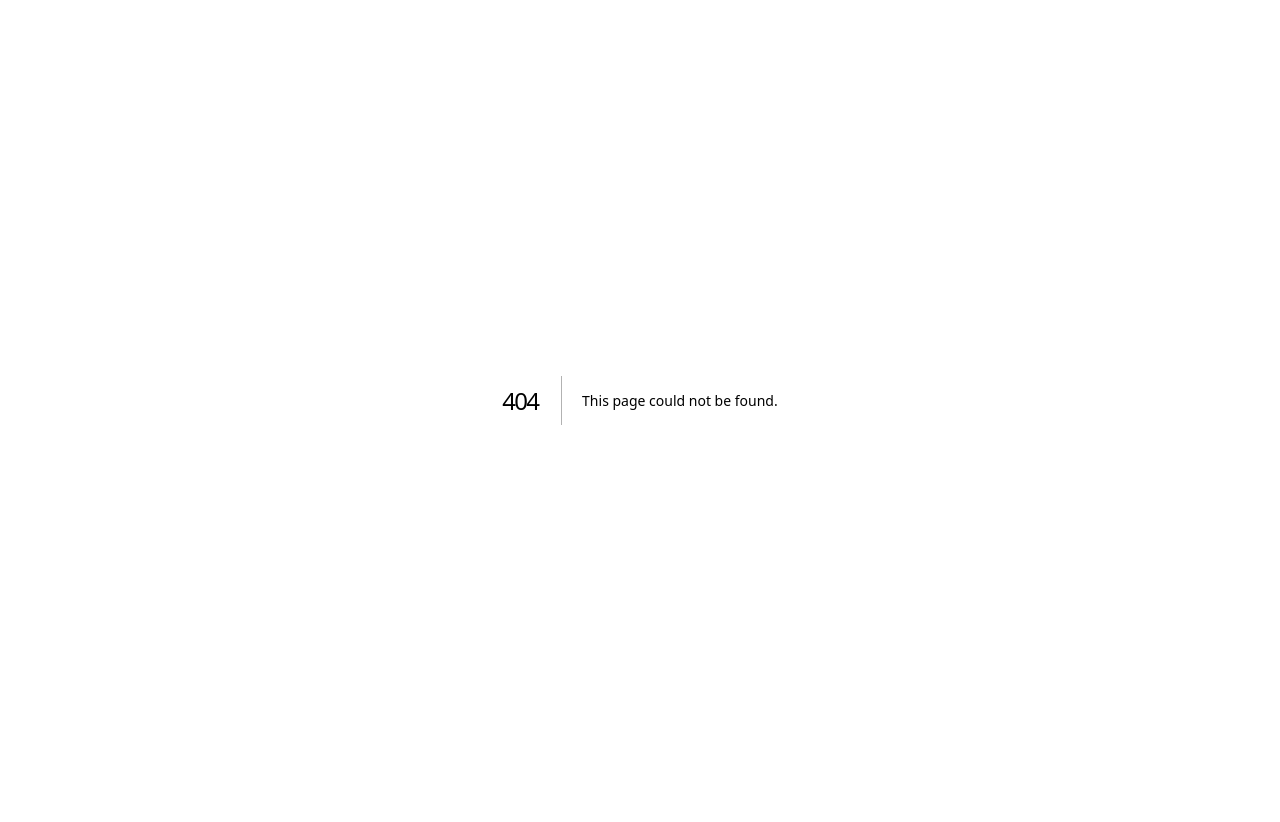
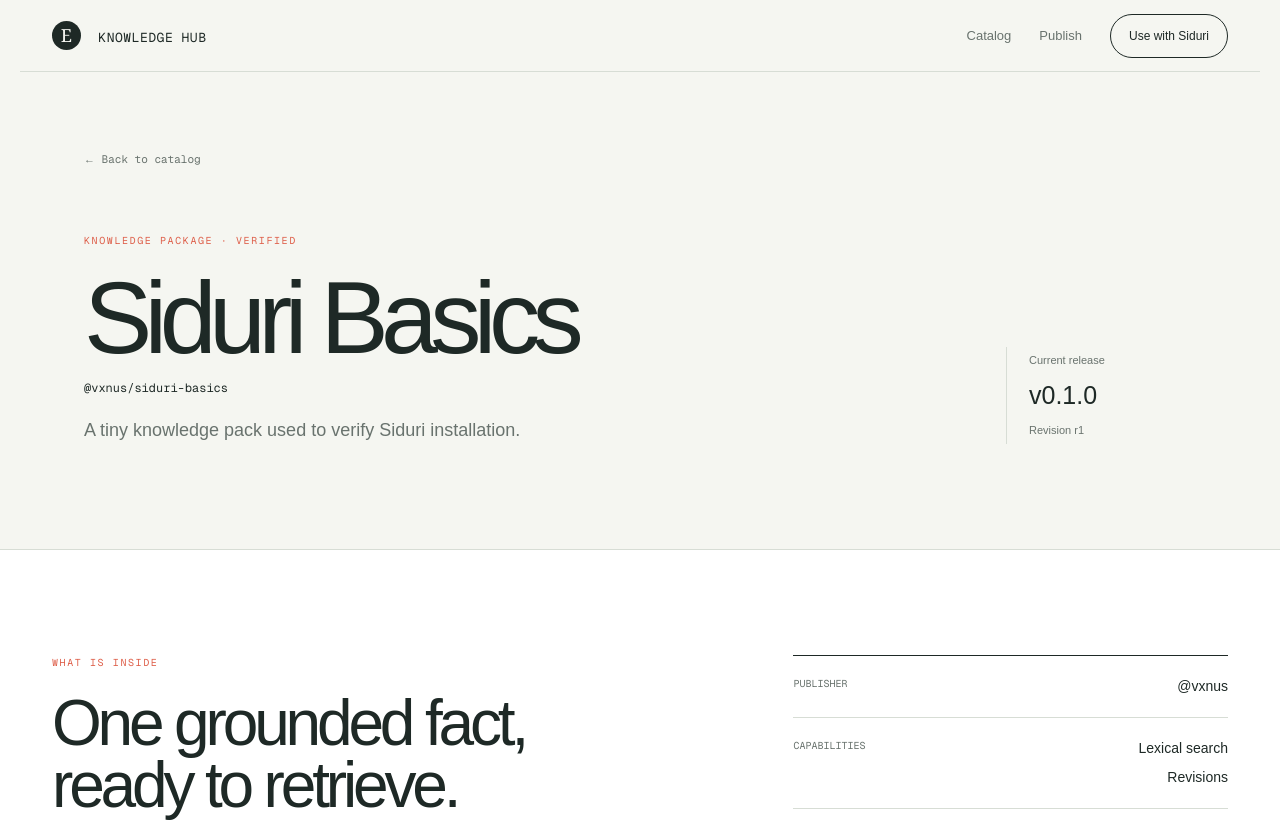
Before and after one commit to vxnus-studio/e, a Next.js app in the folder apps/web/: page /packs/vxnus/siduri-basics in a window 1280 px wide. Before the commit this address had no page. Shown: the top 822 px of the page. Before the commit the page ends 800 px from the top, so only its background shows below. Built offline with nearby package versions, Linux system fonts and the light colour scheme.

Commit message:
use package identity for knowledge packs

```diff
--- a/apps/web/app/packs/[id]/page.tsx
+++ /dev/null
@@ -1,31 +0,0 @@
-import { notFound } from "next/navigation";
-
-const pack = {
-  id: "siduri-basics",
-  name: "Siduri Basics",
-  publisher: "vxnuslabs",
-  version: "0.1.0",
-  revision: "r1",
-  description: "A tiny knowledge pack used to verify Siduri installation.",
-  source: "Siduri Handbook",
-  sourceId: "siduri-handbook",
-  license: "CC0-1.0",
-  hash: "db6338c160c3691c82bb6f7dcca078fcbe9dddb51512aff06c5a73f777a75386",
-  capabilities: ["Lexical search", "Revisions"],
-  fact: "Siduri is a persistent companion runtime.",
-};
-
-export function generateStaticParams() { return [{ id: pack.id }]; }
-
-export default async function PackPage({ params }: { params: Promise<{ id: string }> }) {
-  const { id } = await params;
-  if (id !== pack.id) notFound();
-
-  return <main className="detail-page">
-    <nav className="site-nav" aria-label="Primary navigation"><a className="brand" href="/"><span className="brand-mark">E</span> knowledge hub</a><div className="nav-links"><a href="/#catalog">Catalog</a><a href="/#publish">Publish</a><a className="nav-button" href="/#install">Use with Siduri</a></div></nav>
-    <section className="detail-hero" aria-labelledby="pack-title"><a className="back-link" href="/#catalog">← Back to catalog</a><div className="detail-heading"><div><p className="eyebrow">Knowledge pack · verified</p><h1 id="pack-title">{pack.name}</h1><p className="detail-lede">{pack.description}</p></div><div className="detail-version"><span>Current release</span><strong>v{pack.version}</strong><small>Revision {pack.revision}</small></div></div></section>
-    <section className="detail-content" aria-label="Pack information"><div className="detail-main"><p className="eyebrow">What is inside</p><h2>One grounded fact,<br />ready to retrieve.</h2><blockquote>“{pack.fact}”</blockquote><p className="citation">Source: {pack.source} · {pack.sourceId} · {pack.license}</p></div><aside className="detail-aside"><div className="detail-block"><span className="detail-label">Publisher</span><strong>{pack.publisher}</strong></div><div className="detail-block"><span className="detail-label">Capabilities</span><div className="capability-list">{pack.capabilities.map((capability) => <span key={capability}>{capability}</span>)}</div></div><div className="detail-block"><span className="detail-label">Content hash</span><code>{pack.hash}</code></div></aside></section>
-    <section className="detail-install" aria-labelledby="detail-install-title"><div><p className="eyebrow">Install locally</p><h2 id="detail-install-title">Put this pack<br />in Siduri.</h2><p>Download or copy the pack directory, then point Siduri at its local path.</p></div><div className="install-code"><span className="code-label">SIDURI CONFIG</span><code><b>knowledge</b>:<br />  provider: e-knowledge<br />  packPath: ./siduri-basics</code><span className="code-caption">Siduri validates the manifest before use.</span></div></section>
-    <footer><span>© 2026 E Knowledge Hub</span><span>Protocol by <a href="https://github.com/vxnuslabs/e">@vxnus/e</a></span></footer>
-  </main>;
-}
--- /dev/null
+++ b/apps/web/app/packs/[publisher]/[name]/page.tsx
@@ -0,0 +1,32 @@
+import { notFound } from "next/navigation";
+
+const pack = {
+  publisher: "vxnus",
+  name: "siduri-basics",
+  packageName: "@vxnus/siduri-basics",
+  displayName: "Siduri Basics",
+  version: "0.1.0",
+  revision: "r1",
+  description: "A tiny knowledge pack used to verify Siduri installation.",
+  source: "Siduri Handbook",
+  sourceId: "siduri-handbook",
+  license: "CC0-1.0",
+  hash: "db6338c160c3691c82bb6f7dcca078fcbe9dddb51512aff06c5a73f777a75386",
+  capabilities: ["Lexical search", "Revisions"],
+  fact: "Siduri is a persistent companion runtime.",
+};
+
+export function generateStaticParams() { return [{ publisher: pack.publisher, name: pack.name }]; }
+
+export default async function PackPage({ params }: { params: Promise<{ publisher: string; name: string }> }) {
+  const { publisher, name } = await params;
+  if (`@${publisher}/${name}` !== pack.packageName) notFound();
+
+  return <main className="detail-page">
+    <nav className="site-nav" aria-label="Primary navigation"><a className="brand" href="/"><span className="brand-mark">E</span> knowledge hub</a><div className="nav-links"><a href="/#catalog">Catalog</a><a href="/#publish">Publish</a><a className="nav-button" href="/#install">Use with Siduri</a></div></nav>
+    <section className="detail-hero" aria-labelledby="pack-title"><a className="back-link" href="/#catalog">← Back to catalog</a><div className="detail-heading"><div><p className="eyebrow">Knowledge package · verified</p><h1 id="pack-title">{pack.displayName}</h1><p className="detail-package">{pack.packageName}</p><p className="detail-lede">{pack.description}</p></div><div className="detail-version"><span>Current release</span><strong>v{pack.version}</strong><small>Revision {pack.revision}</small></div></div></section>
+    <section className="detail-content" aria-label="Pack information"><div className="detail-main"><p className="eyebrow">What is inside</p><h2>One grounded fact,<br />ready to retrieve.</h2><blockquote>“{pack.fact}”</blockquote><p className="citation">Source: {pack.source} · {pack.sourceId} · {pack.license}</p></div><aside className="detail-aside"><div className="detail-block"><span className="detail-label">Publisher</span><strong>@{pack.publisher}</strong></div><div className="detail-block"><span className="detail-label">Capabilities</span><div className="capability-list">{pack.capabilities.map((capability) => <span key={capability}>{capability}</span>)}</div></div><div className="detail-block"><span className="detail-label">Content hash</span><code>{pack.hash}</code></div></aside></section>
+    <section className="detail-install" aria-labelledby="detail-install-title"><div><p className="eyebrow">Install locally</p><h2 id="detail-install-title">Put this pack<br />in Siduri.</h2><p>Download or copy the pack directory, then point Siduri at its local path.</p></div><div className="install-code"><span className="code-label">SIDURI CONFIG</span><code><b>knowledge</b>:<br />  provider: e-knowledge<br />  packPath: ./siduri-basics</code><span className="code-caption">Siduri validates the manifest before use.</span></div></section>
+    <footer><span>© 2026 E Knowledge Hub</span><span>Protocol by <a href="https://github.com/vxnuslabs/e">@vxnus/e</a></span></footer>
+  </main>;
+}
--- a/apps/web/app/page.tsx
+++ b/apps/web/app/page.tsx
@@ -1,10 +1,10 @@
-const pack = { id: "siduri-basics", version: "0.1.0", description: "A tiny, cited knowledge pack for testing Siduri installations.", source: "Siduri Handbook", license: "CC0-1.0" };
+const pack = { name: "@vxnus/siduri-basics", version: "0.1.0", description: "A tiny, cited knowledge pack for testing Siduri installations.", source: "Siduri Handbook", license: "CC0-1.0" };
 
 export default function Home() {
   return <main>
     <nav className="site-nav" aria-label="Primary navigation"><a className="brand" href="/"><span className="brand-mark">E</span> knowledge hub</a><div className="nav-links"><a href="#catalog">Catalog</a><a href="#publish">Publish</a><a className="nav-button" href="#install">Use with Siduri</a></div></nav>
     <section className="hero" aria-labelledby="hero-title"><div className="hero-copy"><p className="eyebrow">Open knowledge infrastructure</p><h1 id="hero-title">Knowledge your companion can trust.</h1><p className="hero-lede">Discover versioned, cited knowledge packs built to install cleanly into Siduri.</p><div className="hero-actions"><a className="button button-primary" href="#catalog">Browse the catalog</a><a className="text-link" href="#publish">Publish a pack <span aria-hidden="true">↗</span></a></div></div><div className="hero-index" aria-label="Hub status"><div className="index-orbit"><span>01</span><i /></div><div className="index-note"><span>Currently indexed</span><strong>01 knowledge pack</strong><small>Revision-aware · cited · portable</small></div></div></section>
-    <section className="catalog" id="catalog" aria-labelledby="catalog-title"><div className="section-heading"><div><p className="eyebrow">The first entry</p><h2 id="catalog-title">Start with something small.</h2></div><p>A tiny pack makes the whole path visible: publish, install, retrieve, cite.</p></div><article className="pack-card"><div className="pack-number">01</div><div className="pack-main"><div className="pack-title-row"><h3>{pack.id}</h3><span className="status"><i /> verified</span></div><p>{pack.description}</p><div className="pack-meta"><span>v{pack.version}</span><span>{pack.source}</span><span>{pack.license}</span></div></div><a className="pack-arrow" href={`/packs/${pack.id}`} aria-label={`View ${pack.id} details`}>↗</a></article></section>
+    <section className="catalog" id="catalog" aria-labelledby="catalog-title"><div className="section-heading"><div><p className="eyebrow">The first entry</p><h2 id="catalog-title">Start with something small.</h2></div><p>A tiny pack makes the whole path visible: publish, install, retrieve, cite.</p></div><article className="pack-card"><div className="pack-number">01</div><div className="pack-main"><div className="pack-title-row"><h3>{pack.name}</h3><span className="status"><i /> verified</span></div><p>{pack.description}</p><div className="pack-meta"><span>v{pack.version}</span><span>{pack.source}</span><span>{pack.license}</span></div></div><a className="pack-arrow" href="/packs/vxnus/siduri-basics" aria-label={`View ${pack.name} details`}>↗</a></article></section>
     <section className="install" id="install" aria-labelledby="install-title"><div><p className="eyebrow">From catalog to companion</p><h2 id="install-title">Install knowledge where it belongs.</h2><p>Siduri owns local installation and runtime state. The Hub makes the pack discoverable and distributable.</p></div><div className="install-code"><span className="code-label">LOCAL DEVELOPMENT</span><code><b>$</b> siduri create<br /><em>Knowledge pack path?</em> ./siduri-basics</code><span className="code-caption">The same contract later ships from the Hub.</span></div></section>
     <section className="publish" id="publish" aria-labelledby="publish-title"><p className="eyebrow">For publishers</p><h2 id="publish-title">Publish once. Let Siduri handle the rest.</h2><a className="button button-dark" href="mailto:hello@vxnuslabs.com">Read the pack guide <span aria-hidden="true">↗</span></a></section>
     <footer><span>© 2026 E Knowledge Hub</span><span>Protocol by <a href="https://github.com/vxnuslabs/e">@vxnus/e</a></span></footer>
```
Also changed, not shown: apps/web/app/globals.css, 3 other files (tests, documents, lock files or other folders).
